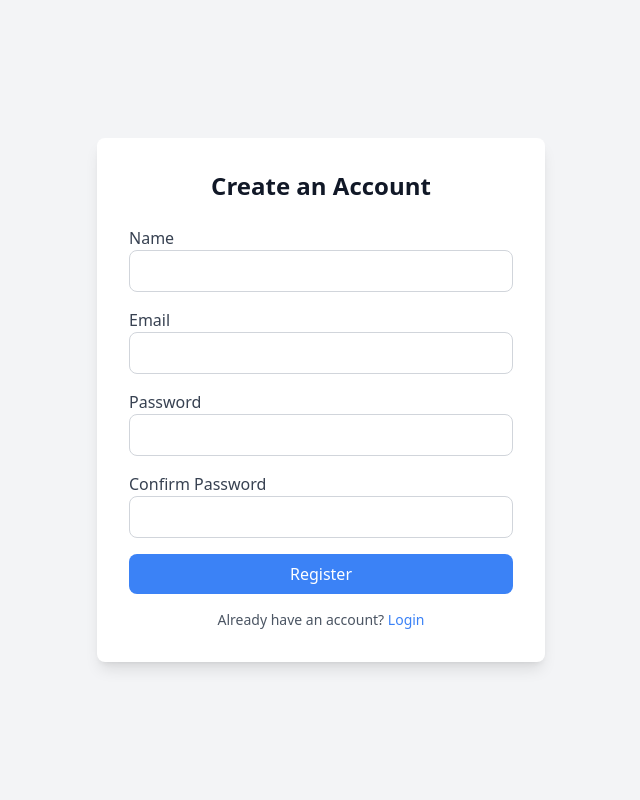
After one commit to kamallachinov/php-project, a PHP site: page /views/auth/register.view.php in a window 1280 px wide. The commit adds this page. Shown: the whole page, without its empty margins (319-959 px from the left). Run offline with PHP 8.4, Linux system fonts and the light colour scheme; some libraries are stand-ins or nearby versions.

Commit message:
feat: login & register view are ready!

```diff
--- /dev/null
+++ b/controllers/auth/login.php
@@ -0,0 +1,4 @@
+<?php
+
+    $username = $_POST['username'];
+    $password = $_POST['password'];
--- /dev/null
+++ b/controllers/auth/register.php
@@ -0,0 +1 @@
+<?php
--- /dev/null
+++ b/views/auth/register.view.php
@@ -0,0 +1,55 @@
+<?php require "../partials/head.php";?>
+
+<div class="min-h-screen flex items-center justify-center">
+        <div class="bg-white shadow-lg rounded-lg p-8 max-w-md w-full">
+            <h1 class="text-2xl font-bold text-gray-900 text-center mb-6">Create an Account</h1>
+
+            <?php if (!empty($registerError)): ?>
+                <p class="text-red-600 text-center mb-4"><?= htmlspecialchars($registerError) ?></p>
+            <?php endif; ?>
+
+            <form method="POST" action="">
+                <div class="mb-4">
+                    <label for="name" class="block text-gray-700">Name</label>
+                    <input type="text" id="name" name="name" value="<?= htmlspecialchars($name ?? '') ?>"
+                        class="w-full px-4 py-2 border border-gray-300 rounded-lg focus:outline-none focus:ring-2 focus:ring-blue-500 <?= !empty($nameError) ? 'border-red-500' : ''; ?>">
+                    <?php if (!empty($nameError)): ?>
+                        <p class="text-red-600 text-sm mt-1"><?= htmlspecialchars($nameError) ?></p>
+                    <?php endif; ?>
+                </div>
+
+                <div class="mb-4">
+                    <label for="email" class="block text-gray-700">Email</label>
+                    <input type="email" id="email" name="email" value="<?= htmlspecialchars($email ?? '') ?>"
+                        class="w-full px-4 py-2 border border-gray-300 rounded-lg focus:outline-none focus:ring-2 focus:ring-blue-500 <?= !empty($emailError) ? 'border-red-500' : ''; ?>">
+                    <?php if (!empty($emailError)): ?>
+                        <p class="text-red-600 text-sm mt-1"><?= htmlspecialchars($emailError) ?></p>
+                    <?php endif; ?>
+                </div>
+
+                <div class="mb-4">
+                    <label for="password" class="block text-gray-700">Password</label>
+                    <input type="password" id="password" name="password"
+                        class="w-full px-4 py-2 border border-gray-300 rounded-lg focus:outline-none focus:ring-2 focus:ring-blue-500 <?= !empty($passwordError) ? 'border-red-500' : ''; ?>">
+                    <?php if (!empty($passwordError)): ?>
+                        <p class="text-red-600 text-sm mt-1"><?= htmlspecialchars($passwordError) ?></p>
+                    <?php endif; ?>
+                </div>
+
+                <div class="mb-4">
+                    <label for="confirm_password" class="block text-gray-700">Confirm Password</label>
+                    <input type="password" id="confirm_password" name="confirm_password"
+                        class="w-full px-4 py-2 border border-gray-300 rounded-lg focus:outline-none focus:ring-2 focus:ring-blue-500 <?= !empty($confirmPasswordError) ? 'border-red-500' : ''; ?>">
+                    <?php if (!empty($confirmPasswordError)): ?>
+                        <p class="text-red-600 text-sm mt-1"><?= htmlspecialchars($confirmPasswordError) ?></p>
+                    <?php endif; ?>
+                </div>
+
+                <button type="submit" class="w-full bg-blue-500 text-white py-2 rounded-lg hover:bg-blue-600 transition-colors">Register</button>
+            </form>
+
+            <p class="text-sm text-gray-600 mt-4 text-center">Already have an account? <a href="../auth/login.view.php" class="text-blue-500 hover:underline">Login</a></p>
+        </div>
+    </div>
+</body>
+</html>
--- a/views/dashboard.view.php
+++ b/views/dashboard.view.php
@@ -157,7 +157,6 @@ function update_data(data) {
             action: action,
         },
         success: function(response) {
-            console.log(response, 'res');
             alert(response.message);
             fetchData();
             editModalWrapper.classList.add('hidden');
```
Also changed, not shown: index.php (+9 -1 lines), views/auth/login.view.php (added, +43 -0 lines).
